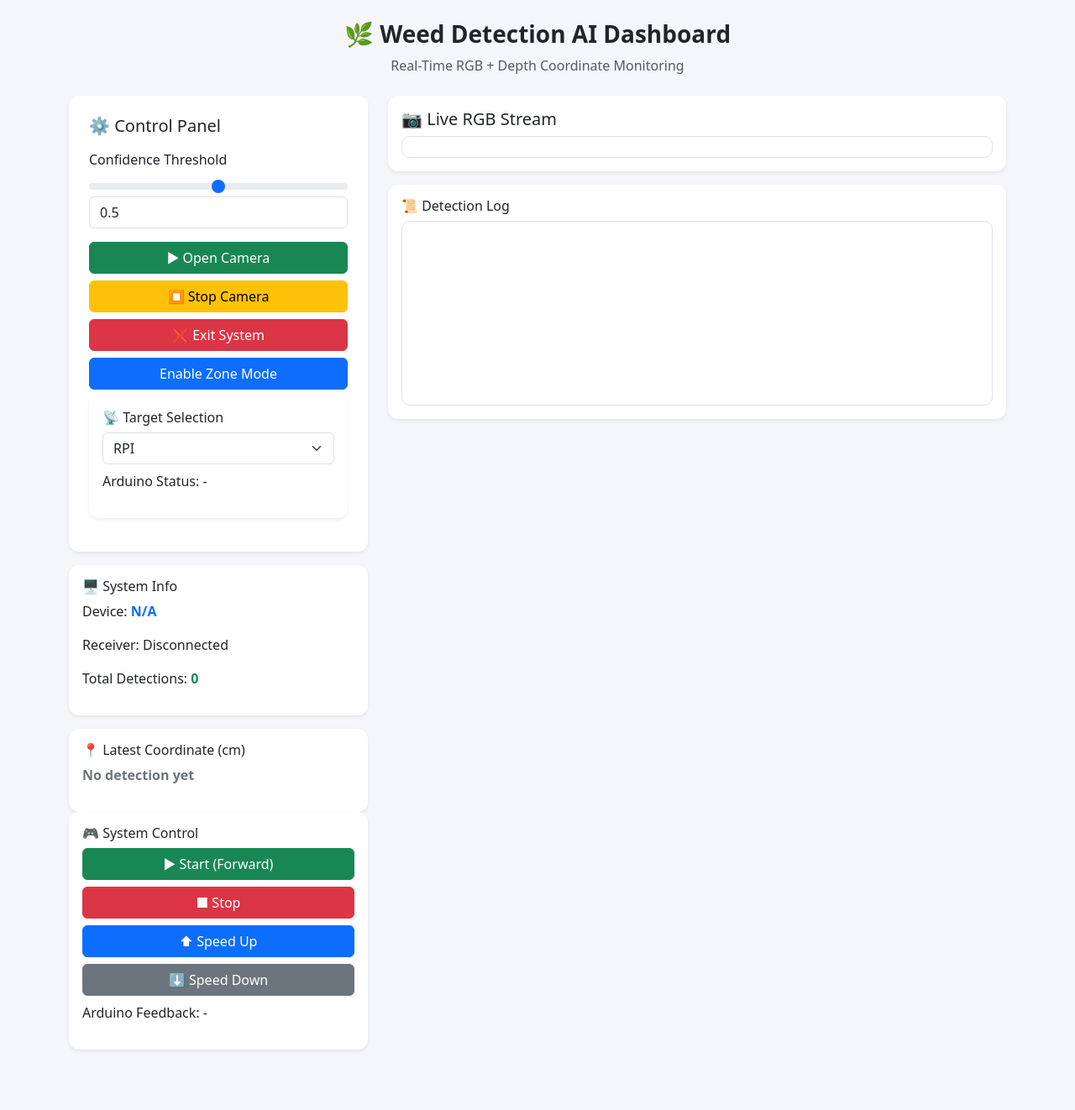
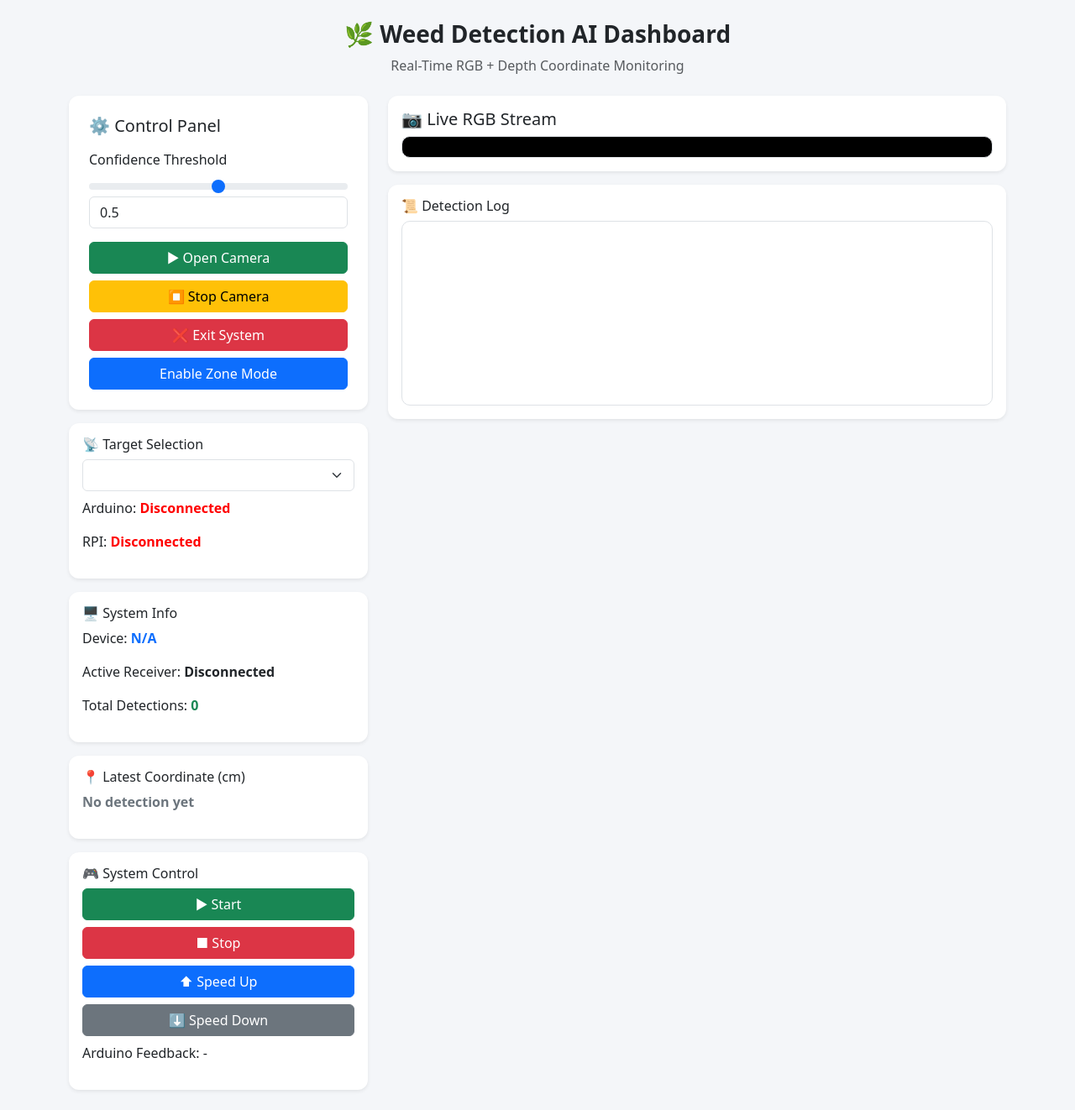
Before and after one commit to UNICDEB/Weed_Removal_System_Live_Camera, a FastAPI app: page / in a window 1280 px wide. Shown: the whole page at 84% size. Before the commit the page ends 1251 px from the top, so only its background shows below. Run offline with FastAPI, Linux system fonts and the light colour scheme; data that the repository does not hold is empty.

Commit message:
Version0.0.0.7

```diff
--- a/app/network_manager.py
+++ b/app/network_manager.py
@@ -1,7 +1,8 @@
 import socket
 import json
 
-SERVER_IP = "10.110.33.154"
+# SERVER_IP = "10.110.33.154"
+SERVER_IP = "172.18.120.154"
 PORT = 5000
 
 class NetworkManager:
--- a/app/templates/index.html
+++ b/app/templates/index.html
@@ -25,14 +25,20 @@
             font-size: 14px;
         }
 
-        .status-badge {
-            font-size: 14px;
-            padding: 6px 12px;
-        }
-
         .video-box {
             border-radius: 10px;
             border: 1px solid #dee2e6;
+            background: #000;
+        }
+
+        .status-online {
+            color: green;
+            font-weight: bold;
+        }
+
+        .status-offline {
+            color: red;
+            font-weight: bold;
         }
     </style>
 </head>
@@ -64,50 +70,43 @@
                         id="confInput" oninput="syncSlider(this.value)">
 
                     <div class="d-grid gap-2">
-                        <button class="btn btn-success" onclick="startCamera()">
-                            ▶ Open Camera
-                        </button>
-
-                        <button class="btn btn-warning" onclick="stopCamera()">
-                            ⏹ Stop Camera
-                        </button>
-
-                        <button class="btn btn-danger" onclick="exitSystem()">
-                            ❌ Exit System
-                        </button>
-
+                        <button class="btn btn-success" onclick="startCamera()">▶ Open Camera</button>
+                        <button class="btn btn-warning" onclick="stopCamera()">⏹ Stop Camera</button>
+                        <button class="btn btn-danger" onclick="exitSystem()">❌ Exit System</button>
                         <button id="zoneBtn" class="btn btn-primary" onclick="toggleZone()">
                             Enable Zone Mode
                         </button>
+                    </div>
+                </div>
 
+                <!-- Target Selection -->
                 <div class="card shadow-sm p-3 mb-3">
                     <h6>📡 Target Selection</h6>
 
-                            <select class="form-select" onchange="setTarget(this.value)">
+                    <select id="targetSelect" class="form-select" onchange="setTarget(this.value)">
                         <option value="rpi">RPI</option>
                         <option value="arduino">Arduino</option>
                     </select>
 
-                            <p class="mt-2">Arduino Status:
-                                <span id="arduinoStatus">-</span>
+                    <p class="mt-2">Arduino:
+                        <span id="arduinoStatus" class="status-offline">Disconnected</span>
                     </p>
 
-                        </div>
-
-                    </div>
+                    <p>RPI:
+                        <span id="rpiStatus" class="status-offline">Disconnected</span>
+                    </p>
                 </div>
 
                 <!-- System Info -->
                 <div class="card shadow-sm p-3 mb-3">
-                    <h6 class="text-dark">🖥 System Info</h6>
+                    <h6>🖥 System Info</h6>
                     <p>Device:
                         <span id="device" class="fw-bold text-primary">-</span>
                     </p>
 
-                    <p>Receiver:
-                        <span id="receiverStatus">-</span>
+                    <p>Active Receiver:
+                        <span id="receiverStatus" class="fw-bold">-</span>
                     </p>
-
 
                     <p>Total Detections:
                         <span id="count" class="fw-bold text-success">0</span>
@@ -115,63 +114,43 @@
                 </div>
 
                 <!-- Latest Coordinate -->
-                <div class="card shadow-sm p-3">
-                    <h6 class="text-dark">📍 Latest Coordinate (cm)</h6>
+                <div class="card shadow-sm p-3 mb-3">
+                    <h6>📍 Latest Coordinate (cm)</h6>
                     <p id="latestCoord" class="fw-bold text-secondary">
                         No detection yet
                     </p>
                 </div>
 
-                <div class="card shadow-sm p-3 mb-3">
+                <!-- System Control -->
+                <div class="card shadow-sm p-3">
                     <h6>🎮 System Control</h6>
 
                     <div class="d-grid gap-2">
-
-                        <button class="btn btn-success" onclick="sendCommand('xF')">
-                            ▶ Start (Forward)
-                        </button>
-
-                        <button class="btn btn-danger" onclick="sendCommand('xS')">
-                            ■ Stop
-                        </button>
-
-                        <button class="btn btn-primary" onclick="sendCommand('xH')">
-                            ⬆ Speed Up
-                        </button>
-
-                        <button class="btn btn-secondary" onclick="sendCommand('xL')">
-                            ⬇ Speed Down
-                        </button>
-
+                        <button class="btn btn-success" onclick="sendCommand('xF')">▶ Start</button>
+                        <button class="btn btn-danger" onclick="sendCommand('xS')">■ Stop</button>
+                        <button class="btn btn-primary" onclick="sendCommand('xH')">⬆ Speed Up</button>
+                        <button class="btn btn-secondary" onclick="sendCommand('xL')">⬇ Speed Down</button>
                     </div>
 
                     <p class="mt-2">Arduino Feedback:
                         <span id="arduinoFeedback">-</span>
                     </p>
-
                 </div>
 
             </div>
 
-
-
-
             <!-- RIGHT PANEL -->
             <div class="col-md-8">
 
-                <!-- Live Stream -->
                 <div class="card shadow-sm p-3 mb-3">
-                    <h5 class="text-dark">📷 Live RGB Stream</h5>
-
+                    <h5>📷 Live RGB Stream</h5>
                     <div class="video-box">
                         <img id="video" width="100%" class="img-fluid rounded">
                     </div>
                 </div>
 
-                <!-- Detection Log -->
                 <div class="card shadow-sm p-3">
-                    <h6 class="text-dark">📜 Detection Log</h6>
-
+                    <h6>📜 Detection Log</h6>
                     <div class="log-box" id="logBox"></div>
                 </div>
 
@@ -211,6 +190,34 @@
             fetch("/exit", { method: "POST" });
         }
 
+        function setTarget(mode) {
+            fetch("/set_target?mode=" + mode, { method: "POST" });
+        }
+
+        function sendCommand(cmd) {
+            fetch("/arduino_command?cmd=" + cmd, { method: "POST" })
+                .then(res => res.json())
+                .then(data => {
+                    document.getElementById("arduinoFeedback").innerText =
+                        "Sent: " + data.sent + " | Feedback: " + data.feedback;
+                });
+        }
+
+        function toggleZone() {
+            fetch("/toggle_zone", { method: "POST" })
+                .then(res => res.json())
+                .then(data => {
+                    let btn = document.getElementById("zoneBtn");
+                    if (data.zone) {
+                        btn.innerText = "Disable Zone Mode";
+                        btn.className = "btn btn-secondary";
+                    } else {
+                        btn.innerText = "Enable Zone Mode";
+                        btn.className = "btn btn-primary";
+                    }
+                });
+        }
+
         function updateStatus() {
             fetch("/status")
                 .then(res => res.json())
@@ -219,6 +226,29 @@
                     document.getElementById("device").innerText = data.device;
                     document.getElementById("receiverStatus").innerText = data.receiver;
                     document.getElementById("count").innerText = data.detection_count;
+
+                    // 🔥 SYNC DROPDOWN
+                    document.getElementById("targetSelect").value = data.target;
+
+                    // 🔥 Arduino status
+                    let aStatus = document.getElementById("arduinoStatus");
+                    if (data.arduino_connected) {
+                        aStatus.innerText = "Connected";
+                        aStatus.className = "status-online";
+                    } else {
+                        aStatus.innerText = "Disconnected";
+                        aStatus.className = "status-offline";
+                    }
+
+                    // 🔥 RPI status
+                    let rStatus = document.getElementById("rpiStatus");
+                    if (data.rpi_connected) {
+                        rStatus.innerText = "Connected";
+                        rStatus.className = "status-online";
+                    } else {
+                        rStatus.innerText = "Disconnected";
+                        rStatus.className = "status-offline";
+                    }
 
                     if (data.latest) {
                         document.getElementById("latestCoord").innerText =
@@ -237,37 +267,6 @@
                 });
         }
 
-
-        function toggleZone() {
-            fetch("/toggle_zone", { method: "POST" })
-                .then(res => res.json())
-                .then(data => {
-                    let btn = document.getElementById("zoneBtn");
-                    if (data.zone) {
-                        btn.innerText = "Disable Zone Mode";
-                        btn.className = "btn btn-secondary";
-                    } else {
-                        btn.innerText = "Enable Zone Mode";
-                        btn.className = "btn btn-primary";
-                    }
-                });
-        }
-
-        function setTarget(mode) {
-            fetch("/set_target?mode=" + mode, { method: "POST" });
-        }
-
-        function sendCommand(cmd) {
-            fetch("/arduino_command?cmd=" + cmd, { method: "POST" })
-                .then(res => res.json())
-                .then(data => {
-                    document.getElementById("arduinoFeedback").innerText =
-                        "Sent: " + data.sent + " | Feedback: " + data.feedback;
-                });
-        }
-
-
-
         setInterval(updateStatus, 500);
 
     </script>
```
Lines whose indentation alone changed are shown as unchanged.
